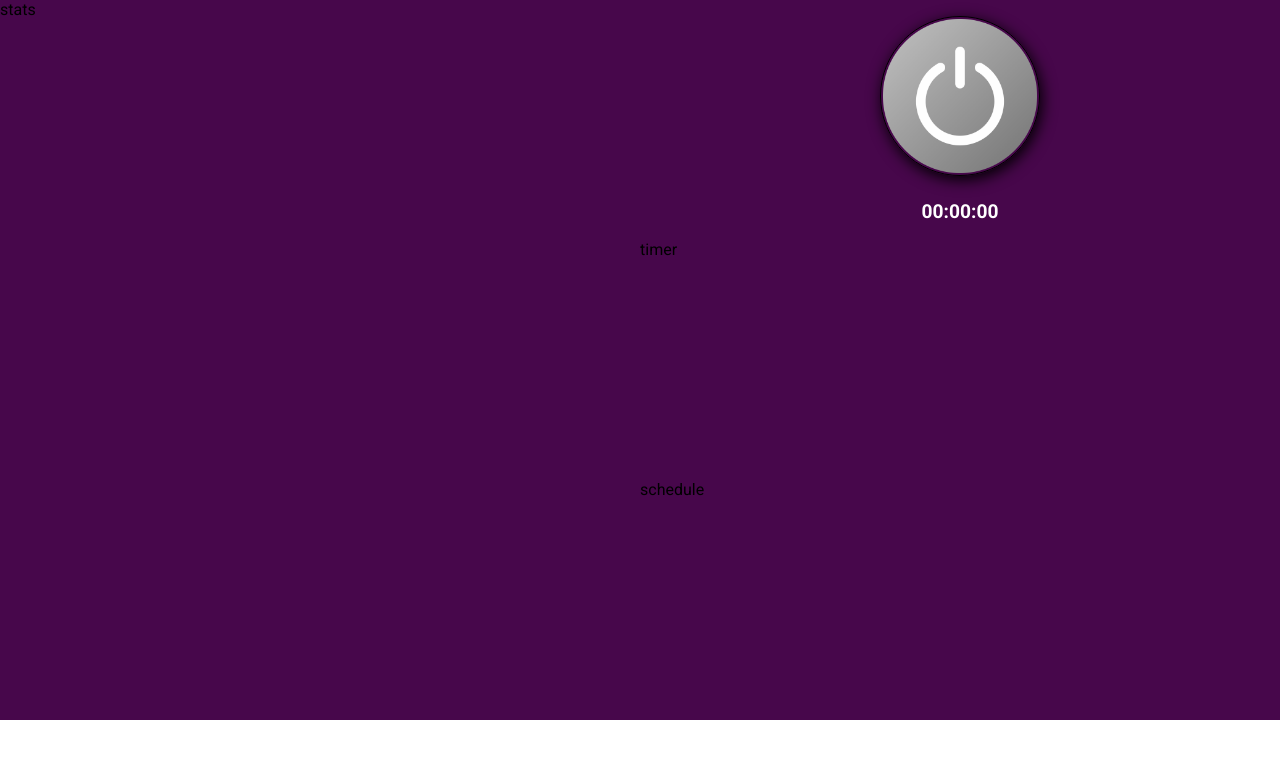
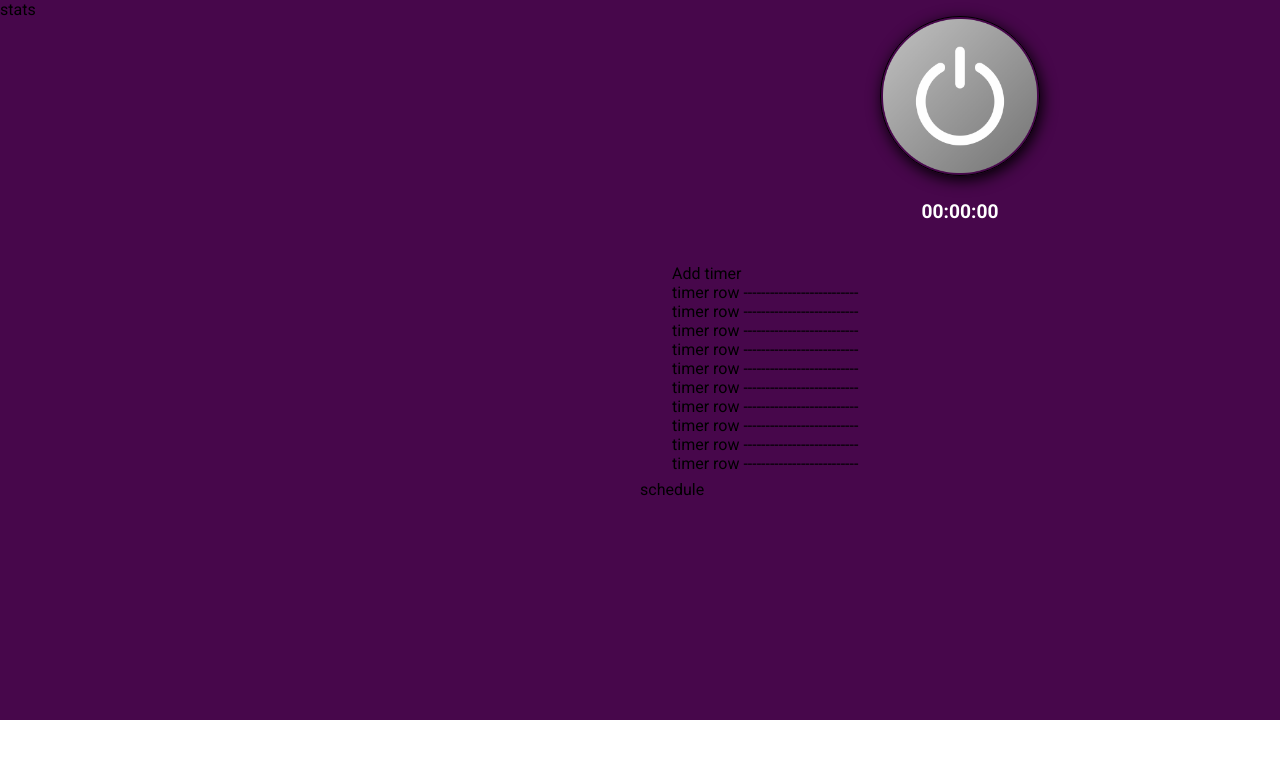
Before and after one commit to leonardogonfiantini/ankuoo_web_app, a React (Create React App) app in the folder ankuoo/: page / in a window 1280 px wide. Shown: the top 758 px of the page. Built offline with nearby package versions, Linux system fonts and the light colour scheme.

Commit message:
ui fixed, timer component setted

```diff
--- a/ankuoo/src/components/timer/timer.jsx
+++ b/ankuoo/src/components/timer/timer.jsx
@@ -1,8 +1,29 @@
 import React from 'react'
+
+import './timer.scss'
+
 
 function Timer() {
   return (
-    <div>timer</div>
+    <div className='timer'>
+      <div className="timer-create">
+        Add timer
+      </div>
+
+      <div className="timer-row">
+        timer row -------------------------- <br/>
+        timer row -------------------------- <br/>
+        timer row -------------------------- <br/>
+        timer row -------------------------- <br/>
+        timer row -------------------------- <br/>
+        timer row -------------------------- <br/>
+        timer row -------------------------- <br/>
+        timer row -------------------------- <br/>
+        timer row -------------------------- <br/>
+        timer row -------------------------- <br/>
+      </div>
+
+    </div>
   )
 }
 
--- a/ankuoo/src/components/timer/timer.scss
+++ b/ankuoo/src/components/timer/timer.scss
@@ -0,0 +1,10 @@
+.timer {
+    position: relative;
+
+    top: 1.5rem;
+    width: 90%;
+
+    margin-left: auto;
+    margin-right: auto;
+
+}
--- a/ankuoo/src/views/home/home.jsx
+++ b/ankuoo/src/views/home/home.jsx
@@ -12,12 +12,16 @@ function Home() {
   function buttonStatus(e, wName) {
 
     var active = document.querySelector('.active')
-    active.classList.remove('active')
+    if(active != null) active.classList.remove('active')
 
     e.target.classList.add('active')
 
+    widgetShow(wName);
+  }
+
+  function widgetShow(wName) {
+
     var widgets = document.getElementById('widgets')
-
     var obj_active = document.querySelector('.objactive')
     if (obj_active != null) {
       obj_active.style.display = 'none'
@@ -29,20 +33,13 @@ function Home() {
     obj.style.display = 'block';
     obj.classList.add('objactive')
     item2.appendChild(obj)
-
   }
 
-  function timerClick(e) {
-    buttonStatus(e, 'timer');
-  }
+  function timerClick(e) {buttonStatus(e, 'timers');}
+  function scheduleClick(e) {buttonStatus(e, 'schedules');}
+  function statsClick(e) {buttonStatus(e, 'stats');}
 
-  function scheduleClick(e) {
-    buttonStatus(e, 'schedule');
-  }
-
-  function statsClick(e) {
-    buttonStatus(e, 'stats');
-  }
+  document.addEventListener('readystatechange', event => { widgetShow('timers')});
 
   return (
     <div className='home'>
@@ -59,9 +56,9 @@ function Home() {
         </div>
 
 
-        <div id='schedule' className='schedule'> <Schedule /> </div>
+        <div id='schedules' className='schedules'> <Schedule /> </div>
         <div id='stats' className='stats'> <Stats /> </div>
-        <div id='timer' className='timer'> <Timer /> </div>
+        <div id='timers' className='timers'> <Timer /> </div>
 
         <div id='widgets' className="widgets"> </div>
     </div>
--- a/ankuoo/src/views/home/home.scss
+++ b/ankuoo/src/views/home/home.scss
@@ -30,8 +30,8 @@ $main-color: hsl(297, 83%, 16%);
     'stats stats'
     'stats stats';
 
-    .timer {display: none}
-    .schedule {display: none;}
+    .timers {display: none}
+    .schedules {display: none;}
     .stats {display: none;}
 
 }
@@ -39,8 +39,8 @@ $main-color: hsl(297, 83%, 16%);
 @media only screen and (min-width: 1000px) {
 
     .onoff { grid-area: onoff; }
-    .timer { grid-area: timer; }
-    .schedule { grid-area: schedule; }
+    .timers { grid-area: timers; }
+    .schedules { grid-area: schedules; }
     .stats { grid-area: stats; }
 
 
@@ -52,40 +52,46 @@ $main-color: hsl(297, 83%, 16%);
         grid-template-areas:
         'stats stats onoff onoff'
         'stats stats onoff onoff'
-        'stats stats timer timer'
-        'stats stats timer timer'
-        'stats stats schedule schedule'
-        'stats stats schedule schedule';
+        'stats stats timers timers'
+        'stats stats timers timers'
+        'stats stats schedules schedules'
+        'stats stats schedules schedules';
     }
 
     .home {
 
-        .timer { display: block; }
-        .schedule { display: block; }
+        .timers { display: block; }
+        .schedules { display: block; }
         .stats { display: block; }
         .item2 { display: none; }
     }
 }
 
+.item1 {
+    width: 100%;
+    height: 30vh;
+}
+
 .item2 {
     width: 100%;
-    height: max-height;
+    height: 70vh;
 
-    border-radius: 10% 10% 0 0;
+    border-radius: 9% 9% 0 0;
 
     background-color: white;
 
+    box-shadow: 0 0 20px black;
 
     .navbar {
         display: block;
 
         width: 80%;
-        height: 3rem;
+        height: 4rem;
 
         margin-left: auto;
         margin-right: auto;
 
-        background-color: white;
+        background-color: transparent;
 
 
         ul, li {
@@ -102,6 +108,8 @@ $main-color: hsl(297, 83%, 16%);
 
                 background-color: white;
                 overflow: hidden;
+
+                font-size: 1.01em;
             }
 
             .active, button:hover {
```
